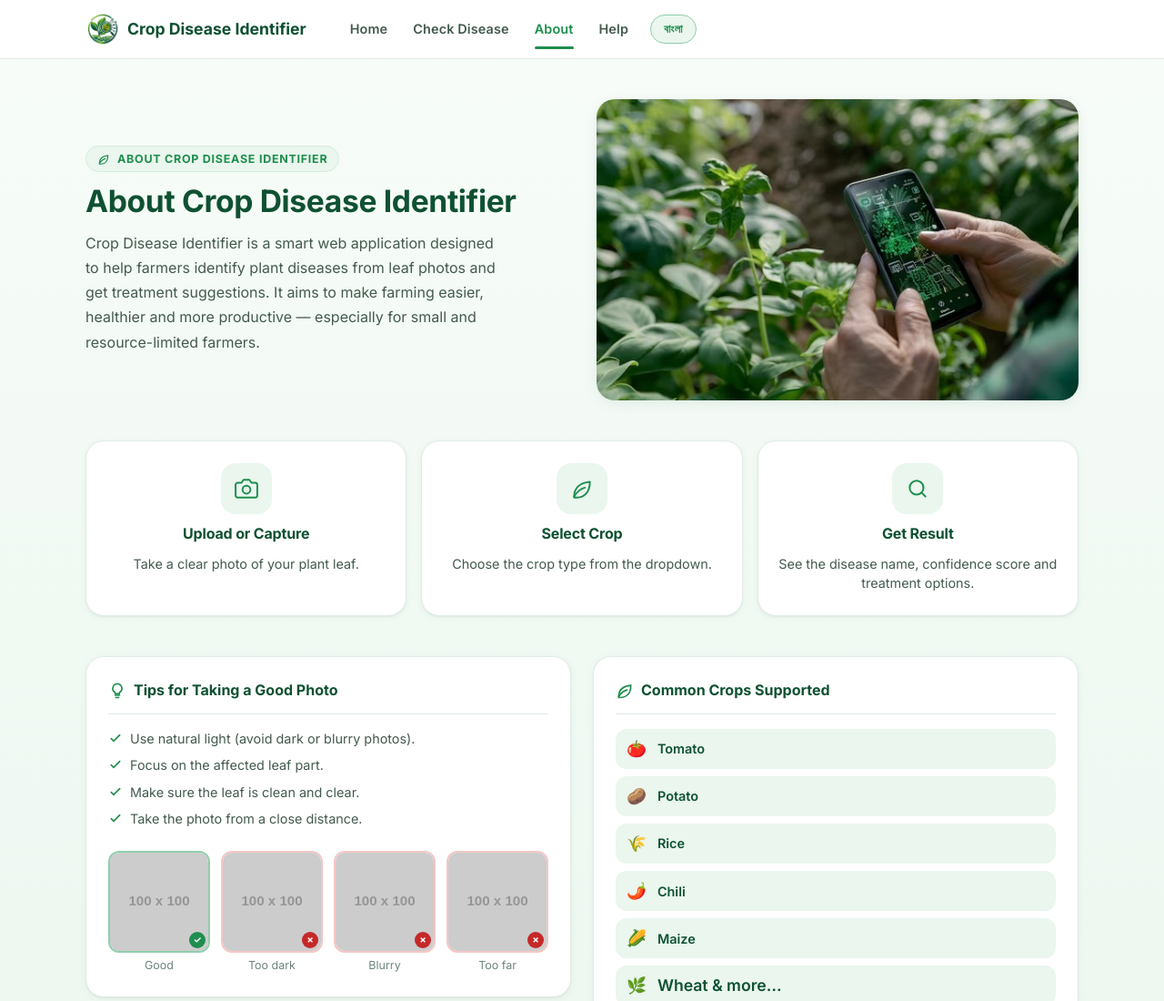
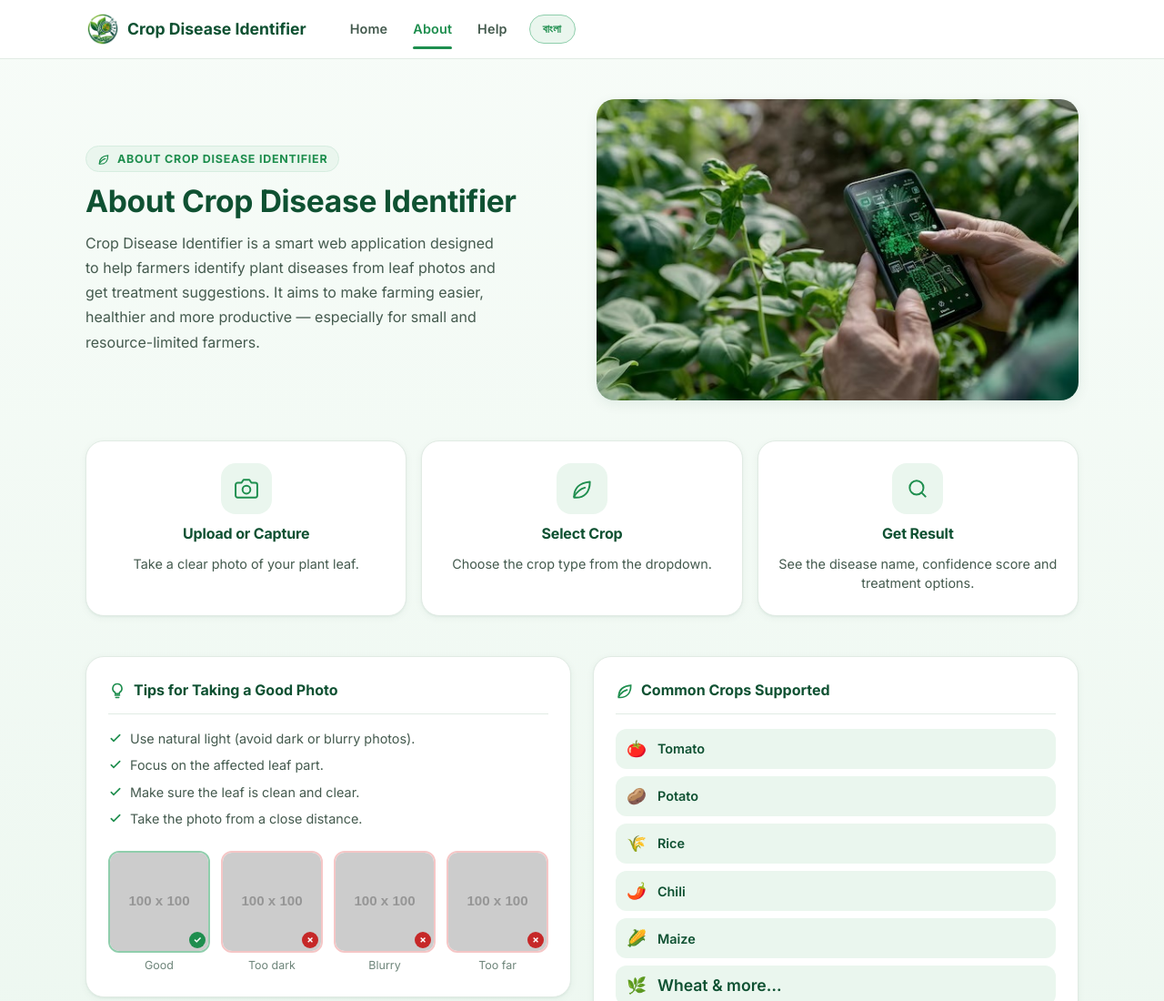
Before and after one commit to swe-project-Crop-Disease-Identifier/SWE_Project, a plain HTML site: page about.html in a window 1280 px wide. Shown: the top 1100 px of the page at 91% size. Drawn offline with Linux system fonts and the light colour scheme; placeholder pictures from the web are drawn by us.

Commit message:
fix: remove Check Disease link from about and help navbar

```diff
--- a/about.html
+++ b/about.html
@@ -34,7 +34,6 @@
       </a>
       <nav class="site-nav" aria-label="Primary">
         <a href="index.html" data-i18n="nav.home">Home</a>
-        <a href="check.html" data-i18n="nav.check">Check Disease</a>
         <a href="about.html" class="is-active" aria-current="page" data-i18n="nav.about">About</a>
         <a href="help.html" data-i18n="nav.help">Help</a>
       </nav>
@@ -45,7 +44,6 @@
     </div>
     <div class="mobile-nav" id="mobile-nav" hidden>
       <a href="index.html" data-i18n="nav.home">Home</a>
-      <a href="check.html" data-i18n="nav.check">Check Disease</a>
       <a href="about.html" class="is-active" data-i18n="nav.about">About</a>
       <a href="help.html" data-i18n="nav.help">Help</a>
     </div>
```
Also changed, not shown: help.html (+0 -2 lines).
